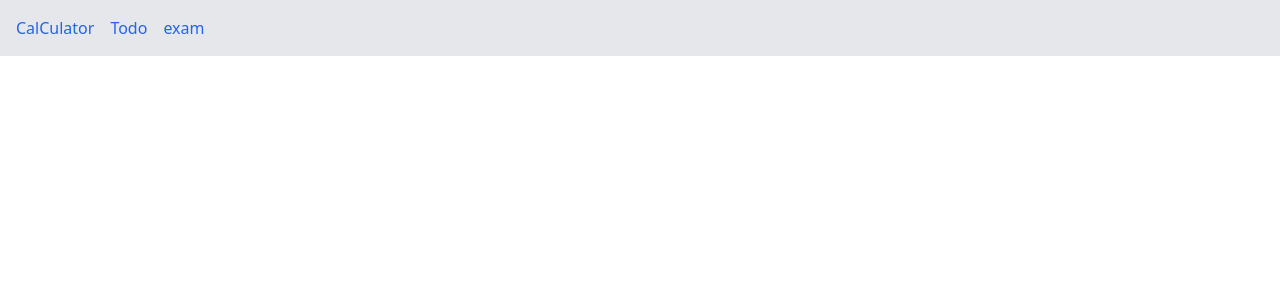
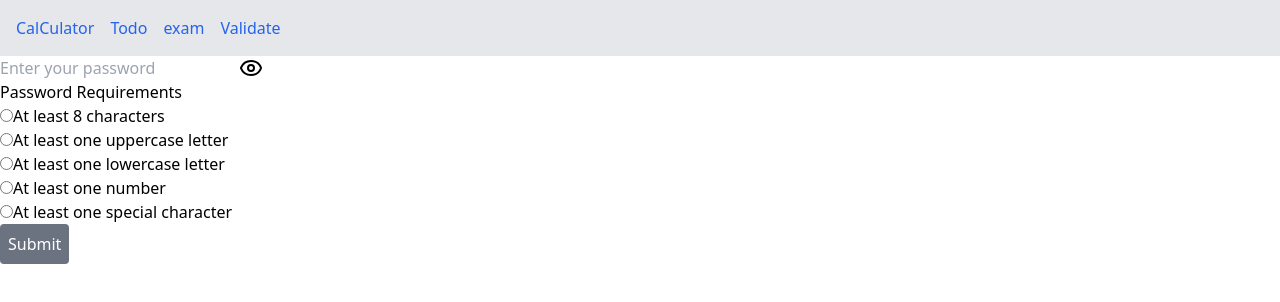
Before and after one commit to engineermagnifique/React_Calculator, a React (Create React App) app: page /validate in a window 1280 px wide. Shown: the top 302 px of the page. Built offline with nearby package versions, Linux system fonts and the light colour scheme.

Commit message:
Added new oroject

```diff
--- a/src/App.js
+++ b/src/App.js
@@ -2,6 +2,7 @@ import { BrowserRouter, Routes, Route, Link } from "react-router-dom";
 import CalCulator from "./calculator";
 import Exam from "./Quiz";
 import ToDoApp from "./components/Todo";
+import FormValidate from "./components/validate";
 
 const App = () => {
   return (
@@ -10,12 +11,14 @@ const App = () => {
         <Link to="/" className="text-blue-600 hover:underline">CalCulator</Link>
         <Link to="/todo" className="text-blue-600 hover:underline">Todo</Link>
         <Link to="/exam" className="text-blue-600 hover:underline">exam</Link>
+        <Link to="/validate" className="text-blue-600 hover:underline">Validate</Link>
       </nav>
 
       <Routes>
         <Route path="/" element={<CalCulator />} />
         <Route path="/todo" element={<ToDoApp />} />
         <Route path="/exam" element={<Exam />} />
+        <Route path="/validate" element={<FormValidate/>}/>
       </Routes>
     </BrowserRouter>
   );
--- /dev/null
+++ b/src/components/validate.jsx
@@ -0,0 +1,50 @@
+import React,{useState} from "react";
+import { Eye, EyeClosed,EyeIcon } from "lucide-react";
+
+const FormValidate=()=> {
+    const [psw,setPsw]=useState('');
+    const [pswVisible,setPswVisible]=useState(false);
+    const specialChars=['!','@','#','$','%','^','&','*'];
+
+    const pswValidate=[
+        {rule:'At least 8 characters',isValid:psw.length>=8},
+        {rule:'At least one uppercase letter',isValid:[...psw].some(char=>char>= 'A' && char<='Z')},
+        {rule:'At least one lowercase letter',isValid:[...psw].some(char=>char>= 'a' && char<='z')},
+        {rule:'At least one number',isValid:[...psw].some(char=>char>= '0' && char<='9')},
+        {
+            rule:'At least one special character',
+              isValid: [...psw].some(char =>
+                    !(char >= 'A' && char <= 'Z' ||
+                    char >= 'a' && char <= 'z' ||
+                    char >= '0' && char <= '9')
+                )},
+         ];
+
+    const handleChange=(e)=>{
+        setPsw(e.target.value);
+    }
+    return (
+        <div>
+            <div className="flex flex-row">
+                 <input type="password" value={psw} onChange={(e)=>handleChange(e)} placeholder="Enter your password"/>
+                 {
+                  pswVisible ? <EyeClosed className="ml-2 cursor-pointer" onClick={()=>setPswVisible(false)}/>
+                  :<EyeIcon className="ml-2 cursor-pointer" onClick={()=>setPswVisible(true)}/>
+                  }
+            </div>
+            <div>
+                <h2> Password Requirements</h2>
+                <ul>
+                    {pswValidate.map(rule=>(
+                        <div>
+                            <input type="radio" checked={rule.isValid} readOnly/>
+                            <span>{rule.rule}</span>
+                        </div>
+                    ))}
+                </ul>
+            </div>
+            <button className={`p-2 ${!pswValidate.every(rule=>rule.isValid) ? 'bg-gray-500' : 'bg-blue-500'} text-white rounded`} type="button"  disabled={!pswValidate.every(rule=>rule.isValid)}>Submit</button>
+        </div>
+    )
+}
+export default FormValidate;
```
